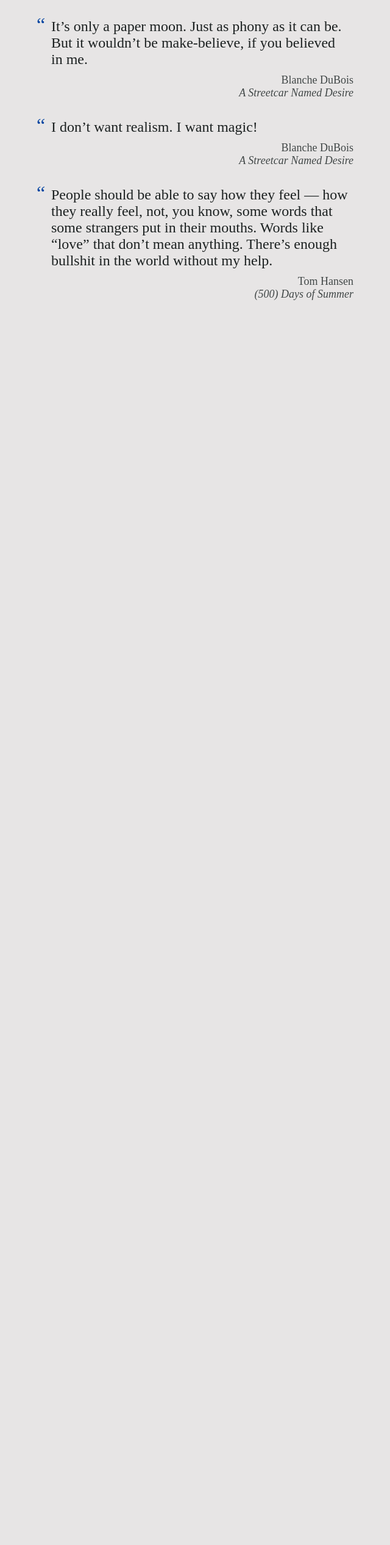
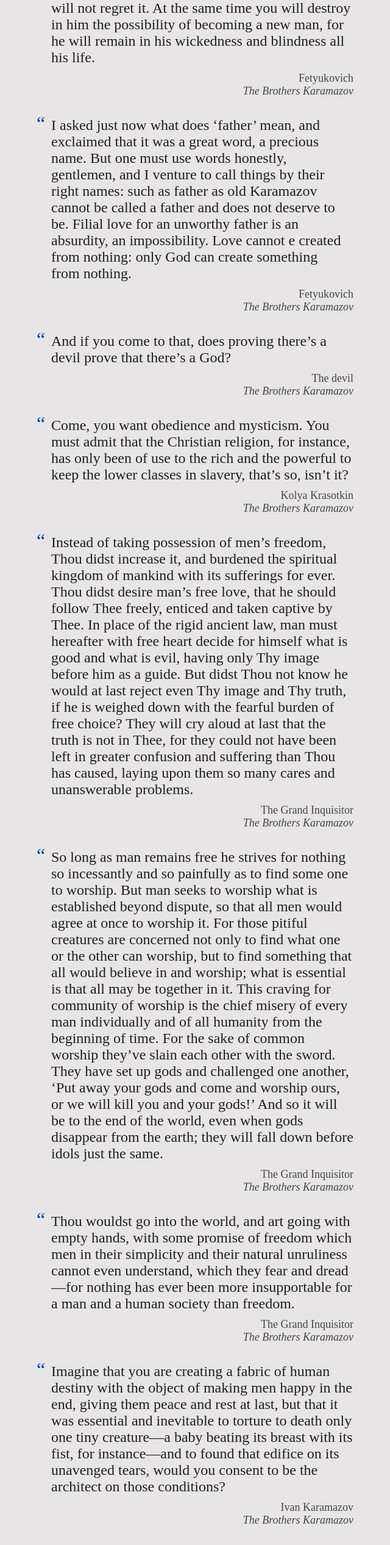
Before and after one commit to erxclau/erxclau.me, a SvelteKit app: page /common in a window 1280 px wide. Shown: the part 199-2732 px from the top of the page at 61% size, without its empty margins (308-948 px from the left). Before the commit the page ends 800 px from the top, so only its background shows below. Built offline with nearby package versions, Linux system fonts and the light colour scheme.

Commit message:
Update data

```diff
--- a/src/routes/common/+page.svelte
+++ b/src/routes/common/+page.svelte
@@ -6,6 +6,134 @@
 		</hgroup>
 
 		<ul>
+			<li>
+				<figure>
+					<blockquote>
+						And I swear, by finding him guilty you will only make it easier for him: you will ease
+						his conscience, he will curse the blood he has shed and will not regret it. At the same
+						time you will destroy in him the possibility of becoming a new man, for he will remain
+						in his wickedness and blindness all his life.
+					</blockquote>
+					<figcaption>
+						Fetyukovich <cite>The Brothers Karamazov</cite>
+					</figcaption>
+				</figure>
+			</li>
+			<li>
+				<figure>
+					<blockquote>
+						I asked just now what does ‘father’ mean, and exclaimed that it was a great word, a
+						precious name. But one must use words honestly, gentlemen, and I venture to call things
+						by their right names: such as father as old Karamazov cannot be called a father and does
+						not deserve to be. Filial love for an unworthy father is an absurdity, an impossibility.
+						Love cannot e created from nothing: only God can create something from nothing.
+					</blockquote>
+					<figcaption>
+						Fetyukovich <cite>The Brothers Karamazov</cite>
+					</figcaption>
+				</figure>
+			</li>
+
+			<li>
+				<figure>
+					<blockquote>
+						And if you come to that, does proving there’s a devil prove that there’s a God?
+					</blockquote>
+					<figcaption>
+						The devil <cite>The Brothers Karamazov</cite>
+					</figcaption>
+				</figure>
+			</li>
+
+			<li>
+				<figure>
+					<blockquote>
+						Come, you want obedience and mysticism. You must admit that the Christian religion, for
+						instance, has only been of use to the rich and the powerful to keep the lower classes in
+						slavery, that’s so, isn’t it?
+					</blockquote>
+					<figcaption>Kolya Krasotkin <cite>The Brothers Karamazov</cite></figcaption>
+				</figure>
+			</li>
+
+			<li>
+				<figure>
+					<blockquote>
+						Instead of taking possession of men’s freedom, Thou didst increase it, and burdened the
+						spiritual kingdom of mankind with its sufferings for ever. Thou didst desire man’s free
+						love, that he should follow Thee freely, enticed and taken captive by Thee. In place of
+						the rigid ancient law, man must hereafter with free heart decide for himself what is
+						good and what is evil, having only Thy image before him as a guide. But didst Thou not
+						know he would at last reject even Thy image and Thy truth, if he is weighed down with
+						the fearful burden of free choice? They will cry aloud at last that the truth is not in
+						Thee, for they could not have been left in greater confusion and suffering than Thou has
+						caused, laying upon them so many cares and unanswerable problems.
+					</blockquote>
+					<figcaption>
+						The Grand Inquisitor <cite>The Brothers Karamazov</cite>
+					</figcaption>
+				</figure>
+			</li>
+
+			<li>
+				<figure>
+					<blockquote>
+						So long as man remains free he strives for nothing so incessantly and so painfully as to
+						find some one to worship. But man seeks to worship what is established beyond dispute,
+						so that all men would agree at once to worship it. For those pitiful creatures are
+						concerned not only to find what one or the other can worship, but to find something that
+						all would believe in and worship; what is essential is that all may be together in it.
+						This craving for community of worship is the chief misery of every man individually and
+						of all humanity from the beginning of time. For the sake of common worship they’ve slain
+						each other with the sword. They have set up gods and challenged one another, ‘Put away
+						your gods and come and worship ours, or we will kill you and your gods!’ And so it will
+						be to the end of the world, even when gods disappear from the earth; they will fall down
+						before idols just the same.
+					</blockquote>
+					<figcaption>The Grand Inquisitor <cite>The Brothers Karamazov</cite></figcaption>
+				</figure>
+			</li>
+
+			<li>
+				<figure>
+					<blockquote>
+						Thou wouldst go into the world, and art going with empty hands, with some promise of
+						freedom which men in their simplicity and their natural unruliness cannot even
+						understand, which they fear and dread—for nothing has ever been more insupportable for a
+						man and a human society than freedom.
+					</blockquote>
+					<figcaption>
+						The Grand Inquisitor <cite>The Brothers Karamazov</cite>
+					</figcaption>
+				</figure>
+			</li>
+
+			<li>
+				<figure>
+					<blockquote>
+						Imagine that you are creating a fabric of human destiny with the object of making men
+						happy in the end, giving them peace and rest at last, but that it was essential and
+						inevitable to torture to death only one tiny creature—a baby beating its breast with its
+						fist, for instance—and to found that edifice on its unavenged tears, would you consent
+						to be the architect on those conditions?
+					</blockquote>
+					<figcaption>
+						Ivan Karamazov <cite>The Brothers Karamazov</cite>
+					</figcaption>
+				</figure>
+			</li>
+
+			<li>
+				<figure>
+					<blockquote>
+						Certainly, love [life], regardless of logic as you say, it must be regardless of logic,
+						and it’s only then one will understand the meaning of it.
+					</blockquote>
+					<figcaption>
+						Alyosha Karamazov <cite>The Brothers Karamazov</cite>
+					</figcaption>
+				</figure>
+			</li>
 			<li>
 				<figure>
 					<blockquote>You’re not a visionary, you’re a vendor.</blockquote>
@@ -37,7 +165,7 @@
 				<figure>
 					<blockquote>
 						People should be able to say how they feel — how they really feel, not, you know, some
-						words that some strangers put in their mouths. Words like “love” that don’t mean
+						words that some strangers put in their mouths. Words like ‘love’ that don’t mean
 						anything. There’s enough bullshit in the world without my help.
 					</blockquote>
 					<figcaption>
```
